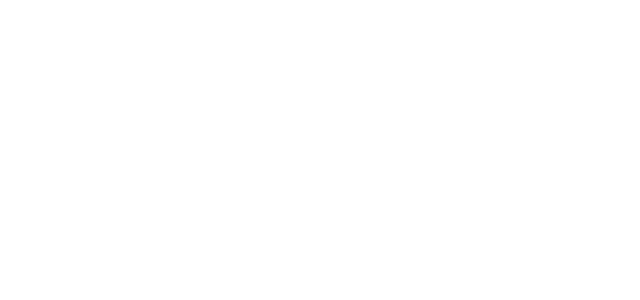
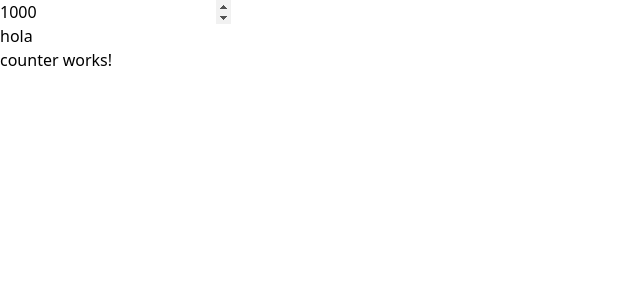
Before and after one commit to kira0722/Store, an Angular app: page /about in a window 1280 px wide. Before the commit this address led to /. Shown: the top 300 px of the page, without its empty margins (0-640 px from the left). Built offline with nearby package versions, Linux system fonts and the light colour scheme.

Commit message:
subiendo creacion y uso de componentes

```diff
--- /dev/null
+++ b/src/app/Domains/Info/Pages/about/about.html
@@ -0,0 +1,10 @@
+<p>
+    <input type="number" [value]="duration()" (change)="changeDuration($event)">
+</p>
+<p>
+    <input type="text" [value]="message()" (change)="changeMessage($event)">
+
+</p>
+<p>
+    <app-counter [duration]="duration()" [message]="message()"/>
+</p>
--- /dev/null
+++ b/src/app/Domains/Info/Pages/about/about.ts
@@ -0,0 +1,27 @@
+import { CommonModule } from '@angular/common';
+import { Component, signal } from '@angular/core';
+import { Counter } from "../../../Shared/components/counter/counter";
+
+
+@Component({
+  selector: 'app-about',
+  standalone: true,
+  imports: [CommonModule, Counter],
+  templateUrl: './about.html',
+  styleUrl: './about.css'
+})
+export class About {
+
+  duration = signal(1000)
+  message = signal('hola')
+
+  changeDuration(event: Event){
+    const input = event.target as HTMLInputElement
+    this.duration.set(input.valueAsNumber)
+  }
+
+  changeMessage(event: Event){
+    const input = event.target as HTMLInputElement
+    this.message.set(input.value)
+  }
+}
--- /dev/null
+++ b/src/app/Domains/Shared/components/counter/counter.html
@@ -0,0 +1 @@
+<p>counter works!</p>
--- /dev/null
+++ b/src/app/Domains/Shared/components/counter/counter.ts
@@ -0,0 +1,28 @@
+import { CommonModule } from '@angular/common';
+import { Component, Input, SimpleChange, SimpleChanges } from '@angular/core';
+
+@Component({
+  selector: 'app-counter',
+  standalone: true,
+  imports: [CommonModule],
+  templateUrl: './counter.html',
+  styleUrl: './counter.css'
+})
+export class Counter {
+  @Input({required: true}) duration: number = 0
+  @Input({required: true}) message: string = ''
+
+  constructor(){
+    // NO ASYNC
+    //before rending
+    console.log('constructor');
+    console.log('-'.repeat(10));
+  }
+
+  ngOnChanges(changes: SimpleChanges){
+    //before and during render
+    console.log('ngOnChange');
+    console.log('-'.repeat(10));
+    console.log(changes);
+  }
+}
--- a/src/app/app.routes.ts
+++ b/src/app/app.routes.ts
@@ -1,10 +1,15 @@
 import { Routes } from '@angular/router';
 
 import { List } from './Domains/Products/Pages/list/list'
+import { About } from './Domains/Info/Pages/about/about';
 
 export const routes: Routes = [
     {
         path: '',
         component: List
+    },
+    {
+        path: 'about',
+        component: About
     }
 ];
```
Also changed, not shown: src/app/Domains/Info/Pages/about/about.css (added), src/app/Domains/Shared/components/counter/counter.css (added).
